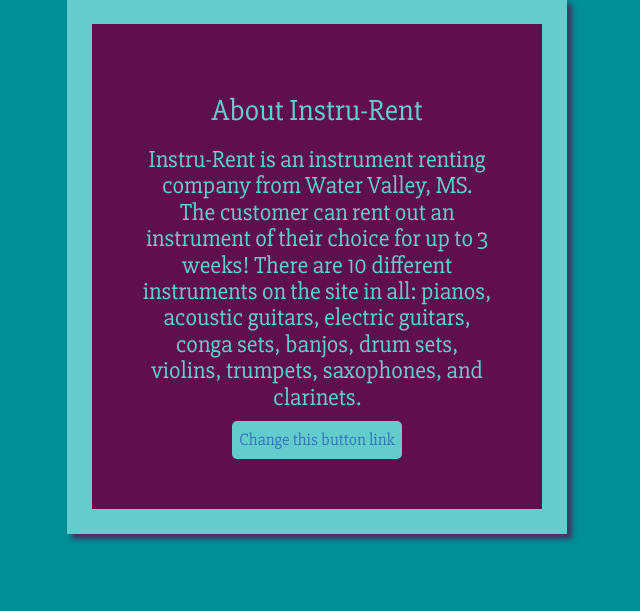
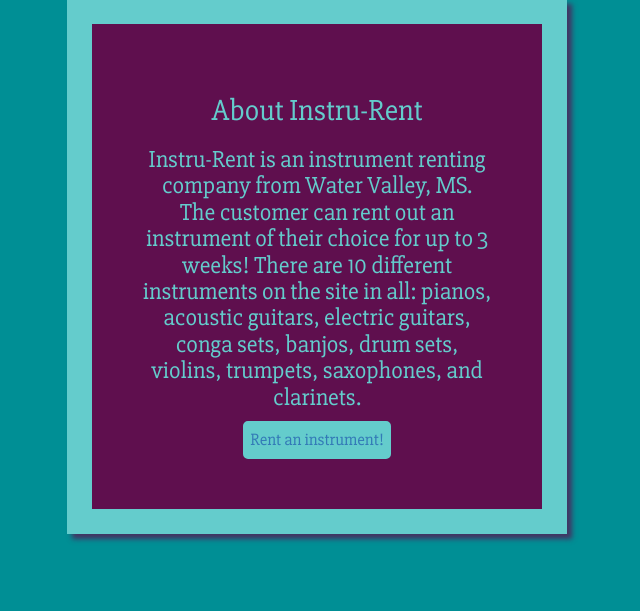
Before and after one commit to Milttreonna/django-page, a Django app: page /instrurent_app/index in a window 1280 px wide. Shown: the part 176-787 px from the top of the page, without its empty margins (323-963 px from the left). Run offline with Django 3.2, Linux system fonts and the light colour scheme; some libraries are stand-ins or nearby versions.

Commit message:
added a button link

```diff
--- a/instrurent_app/templates/rentPage/index.html
+++ b/instrurent_app/templates/rentPage/index.html
@@ -25,7 +25,7 @@
             <h2>About Instru-Rent</h2>
             <h3>Instru-Rent is an instrument renting company from Water Valley, MS. The customer can rent out an instrument of their choice for up to 3 weeks!
         There are 10 different instruments on the site in all: pianos, acoustic guitars, electric guitars, conga sets, banjos, drum sets, violins, trumpets, saxophones, and clarinets. </h3>
-            <button class="aboutRent" ><a href=""> Change this button link</a></button>
+            <button class="aboutRent" ><a href="http://localhost:8000/instrurent_app/rent"> Rent an instrument!</a></button>
         </div>
         <br/>
 
```
